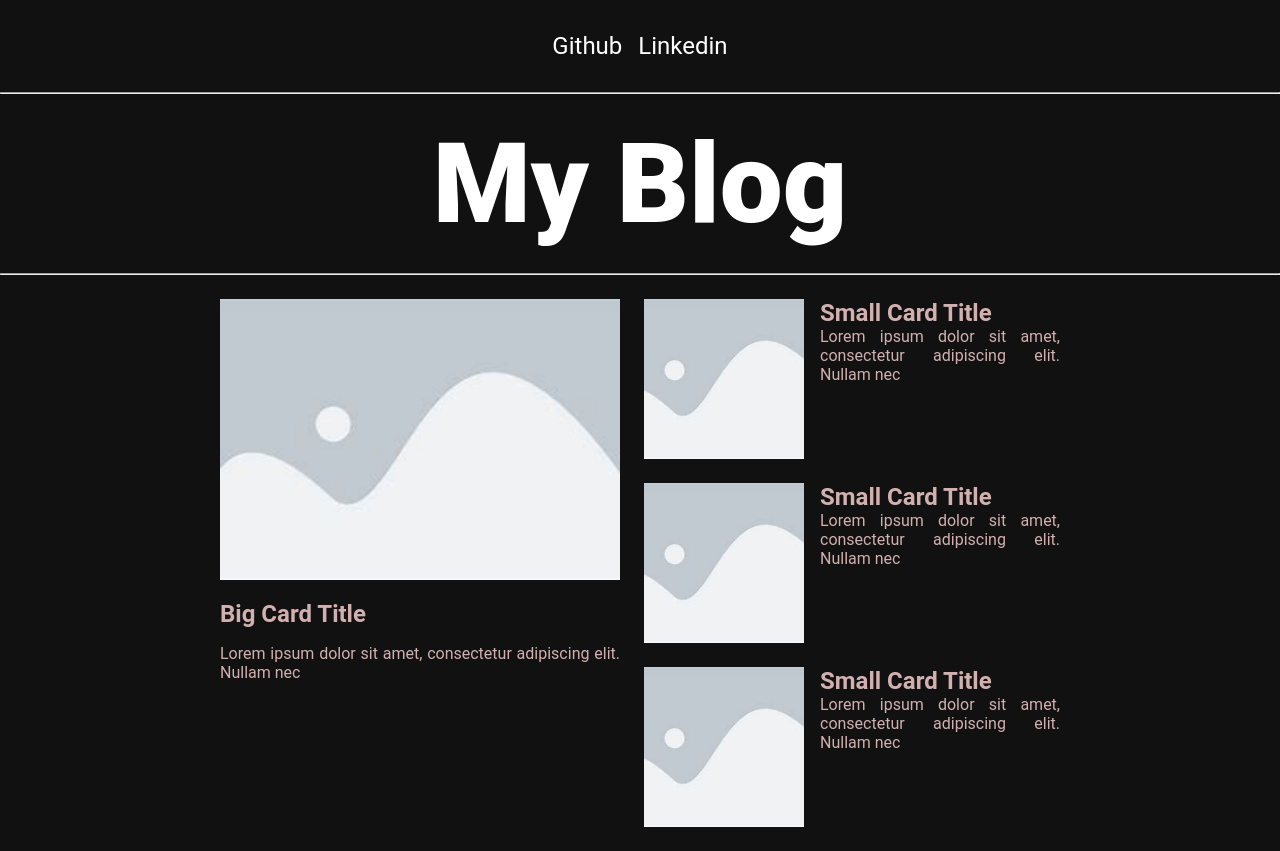
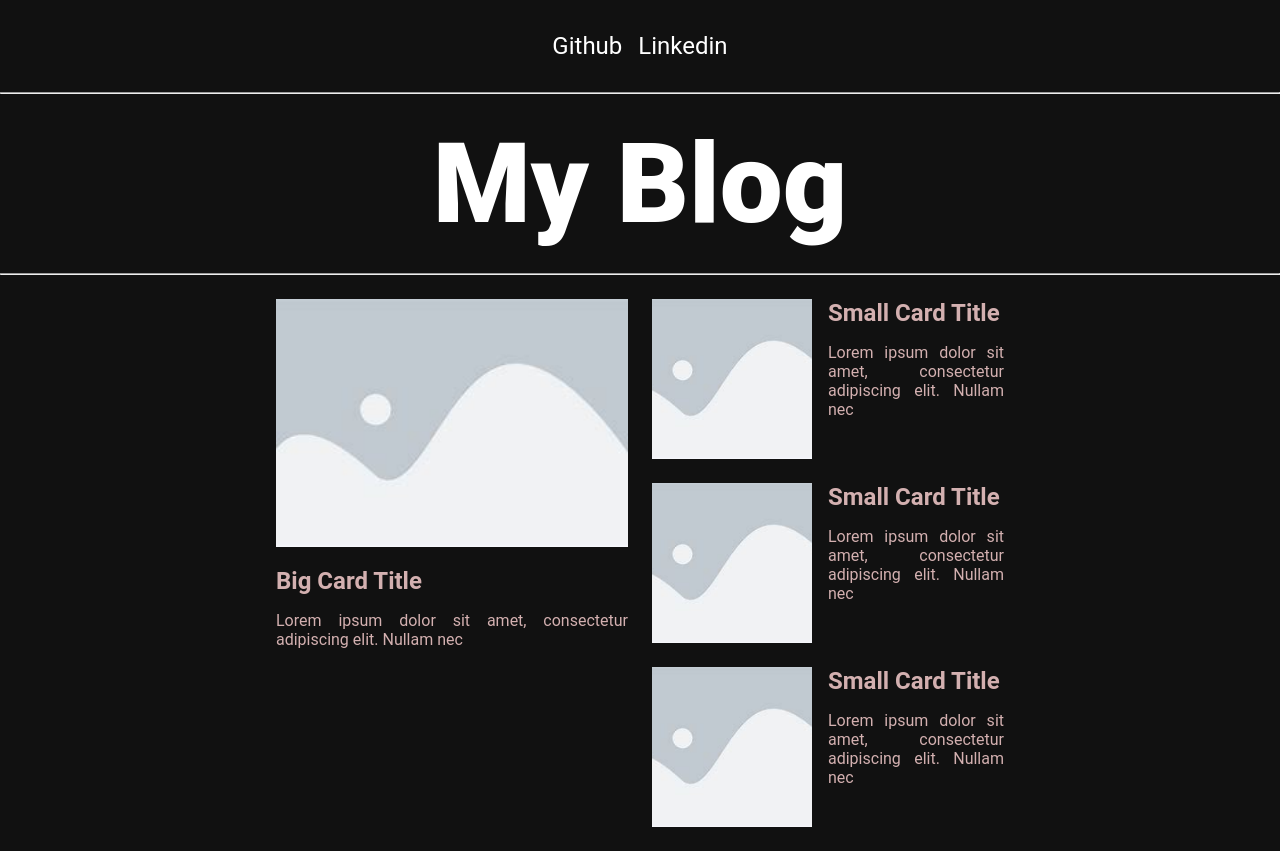
Before and after one commit to YanVelasco/Angular-Blog, an Angular app: page / in a window 1280 px wide. Built offline with nearby package versions, Linux system fonts and the light colour scheme.

Commit message:
Deixando o aplicatiovo resposivo

```diff
--- a/src/app/components/big-card/big-card.component.scss
+++ b/src/app/components/big-card/big-card.component.scss
@@ -1,5 +1,5 @@
 main {
-  width: 25rem;
+  width: 22rem;
   display: flex;
   flex-direction: column;
   row-gap: 1rem;
--- a/src/app/components/small-card/small-card.component.scss
+++ b/src/app/components/small-card/small-card.component.scss
@@ -9,7 +9,7 @@ main {
     transform: scale(1.03);
   }
 
-  h2{
+  h2 {
     font-weight: 700;
   }
 
@@ -23,9 +23,10 @@ main {
   .small-card__title__description {
     display: flex;
     flex-direction: column;
-    width: 15rem;
+    width: 11rem;
     text-align: justify;
     transition: color 0.3s ease;
+    gap: 1rem;
 
     &:hover {
       color: #888;
```
